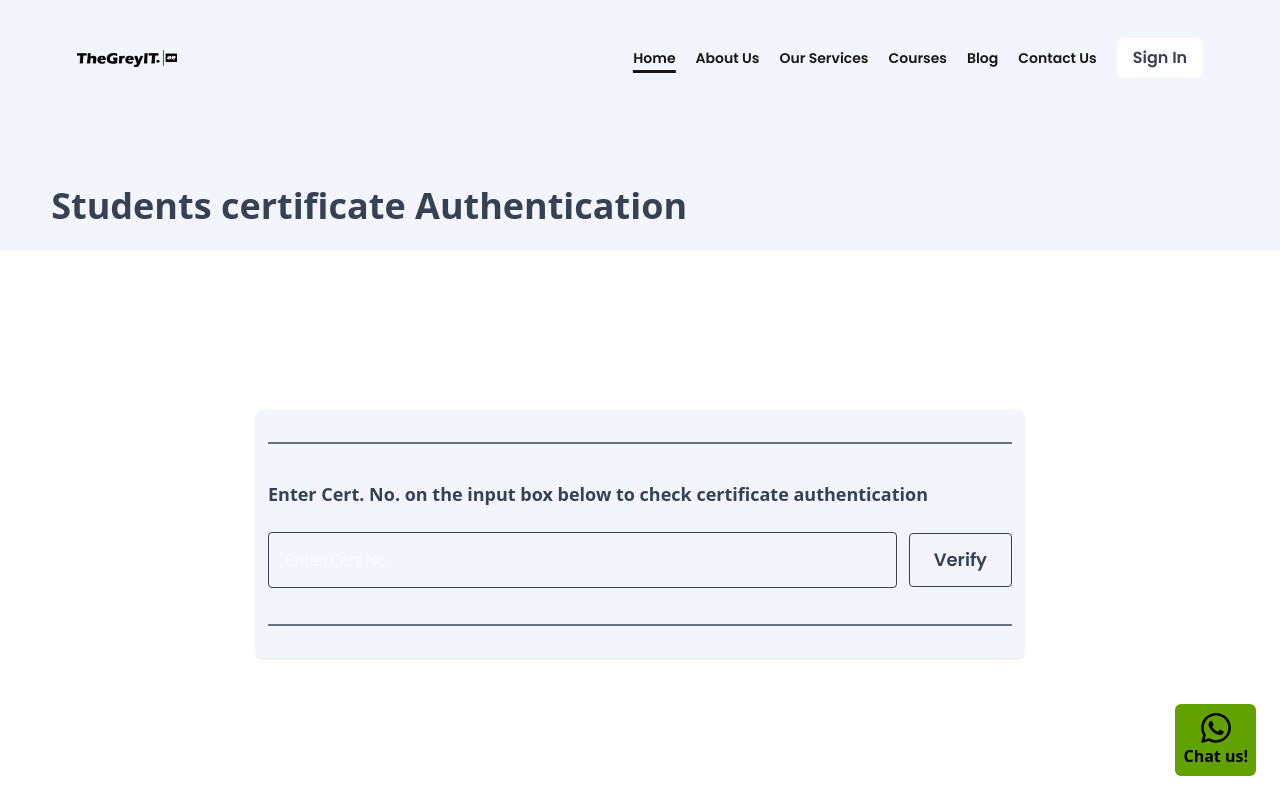
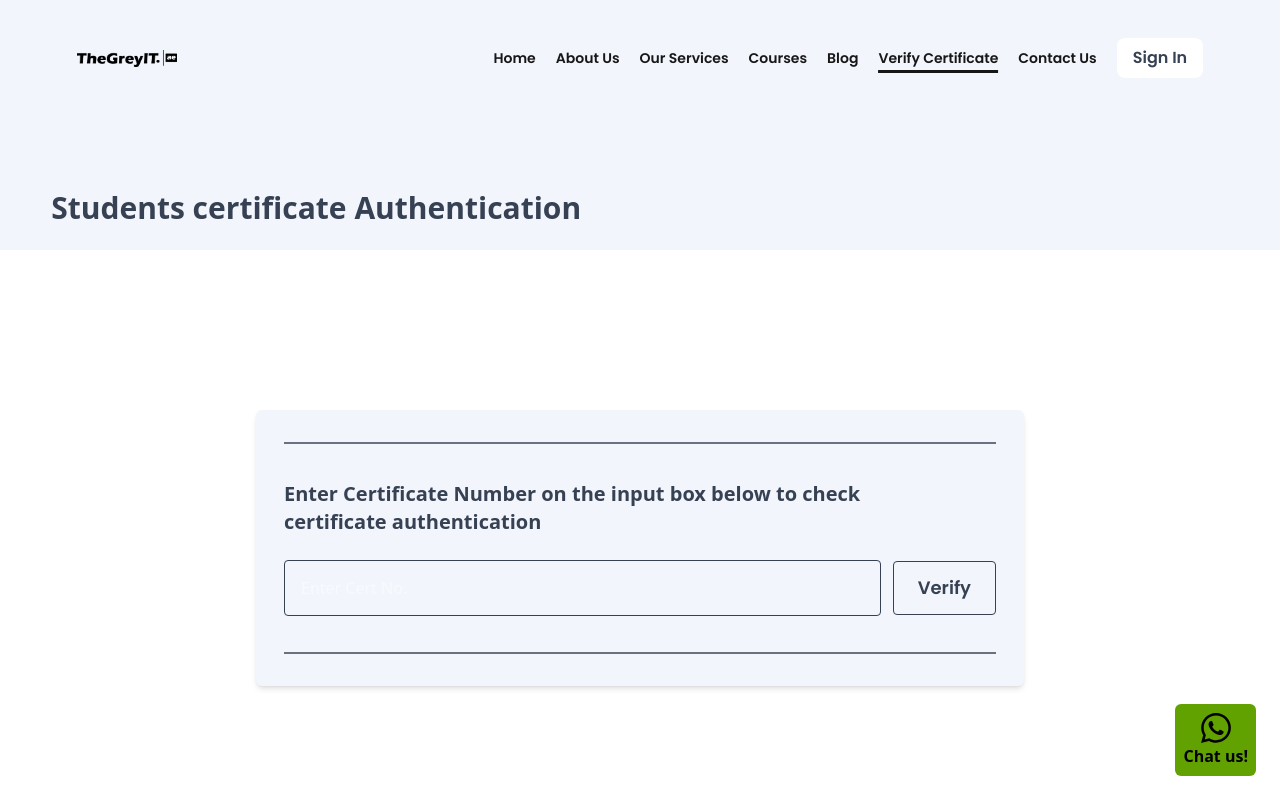
Before and after one commit to chiscookeke11/TheGreyIT-website, a Next.js app: page /verify_certificate in a window 1280 px wide. Shown: the top 800 px of the page. Built offline with nearby package versions, Linux system fonts and the light colour scheme; no server answers; the database is empty.

Commit message:
updated the UI of the verify-certificate page

```diff
--- a/src/app/(website)/verify_certificate/page.tsx
+++ b/src/app/(website)/verify_certificate/page.tsx
@@ -62,19 +62,19 @@ export default function Page() {
 
     return (
         <div className="w-full min-h-screen flex flex-col bg-white">
-            <header className=" h-[150px] md:h-[250px] bg-[#f2f5fc] flex flex-col items-start justify-end px-[4%] py-6 text-gray-700 font-semibold text-2xl md:text-4xl">
+            <header className=" h-[150px] md:h-[250px] bg-[#f2f5fc] flex flex-col items-start justify-end px-[4%] py-6 text-gray-700 font-semibold text-2xl md:text-3xl">
                 Students certificate Authentication
             </header>
 
             <div className="w-full h-full flex items-center justify-center px-[4%] py-40 ">
                 <form
                     onSubmit={handleSubmit}
-                    className="w-full max-w-3xl bg-[#f2f5fc] rounded-md py-5 px-3 shadow-sm flex flex-col items-start gap-6"
+                    className="w-full max-w-3xl bg-[#f2f5fc] rounded-md py-5 px-3 md:px-7 shadow-md flex flex-col items-start gap-6"
                 >
                     <hr className="bg-gray-500 w-full border border-gray-500 my-3" />
 
-                    <h3 className=" text-gray-700 font-semibold text-lg " >
-                        Enter Cert. No. on the input box below to check certificate
+                    <h3 className=" text-gray-700 font-semibold text-xl w-[90%] " >
+                        Enter Certificate Number on the input box below to check certificate
                         authentication
                     </h3>
 
@@ -108,7 +108,6 @@ export default function Page() {
                             <ul className="flex flex-col gap-1 font-medium my-5 list-disc pl-5 ">
                                 <h4> <b>Possible reasons include:</b> </h4>
                                 <li>Incorrect Certificate ID</li>
-                                <li>Misspelt student name</li>
                                 <li>Expired or revoked certificate</li>
                                 <li>A document that was <b>not issued</b> by The Grey IT</li>
                             </ul>
--- a/src/data/navlinks.ts
+++ b/src/data/navlinks.ts
@@ -23,6 +23,10 @@ export const navLinksData = [
         url: "/research-blog"
     },
     {
+        label: "Verify Certificate",
+        url: "/verify_certificate"
+    },
+    {
         label: "Contact Us",
         url: "/contact-us"
     },
```
